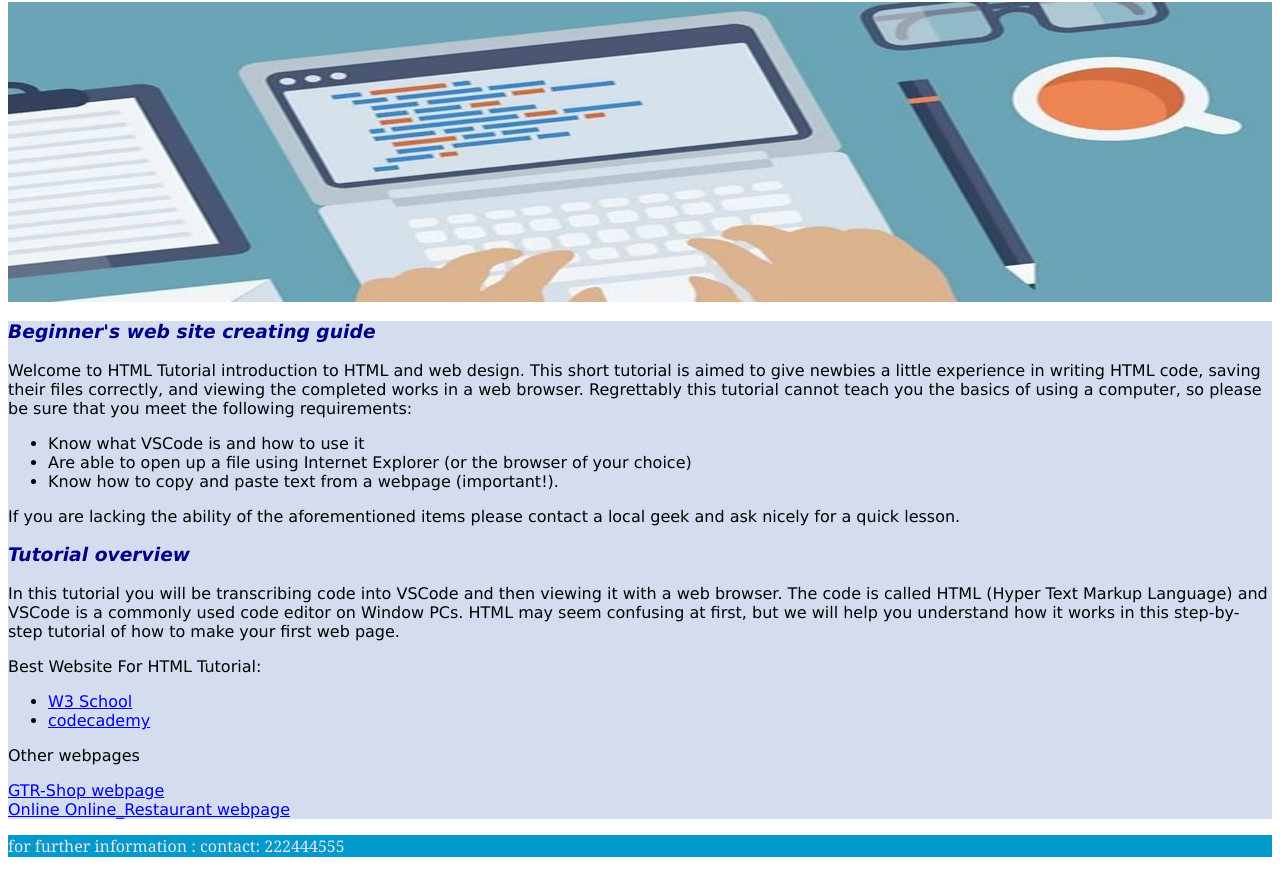
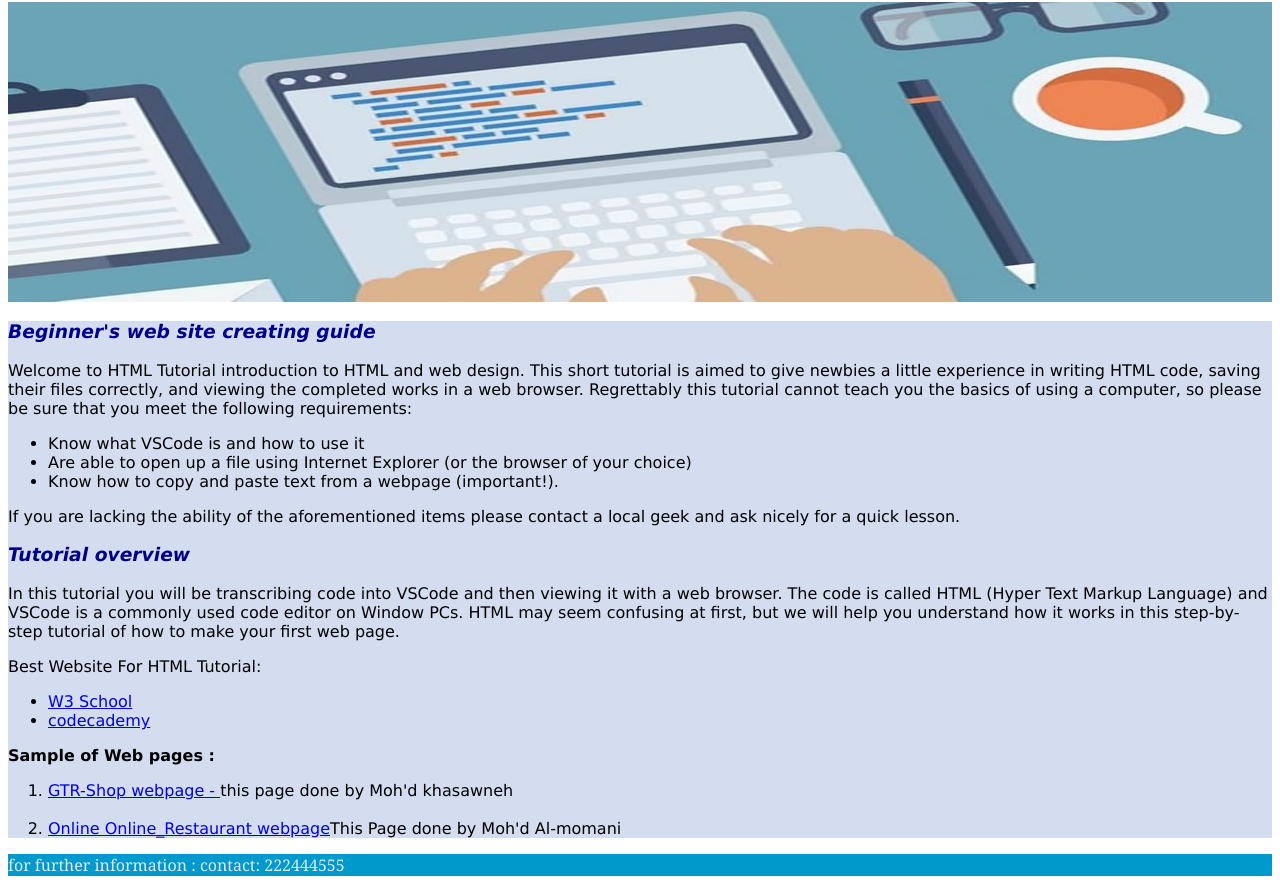
Before and after one commit to emansawalha/My-first-website, a plain HTML site: page index.html in a window 1280 px wide. Shown: the part 135-1027 px from the top of the page. Drawn offline with Linux system fonts and the light colour scheme.

Commit message:
last updates

```diff
--- a/index.html
+++ b/index.html
@@ -42,9 +42,11 @@
            </ul>
 
 
-     <p>Other webpages</p>
-    <a href="https://khasawneh07.github.io/GTR-Shop">GTR-Shop webpage</a><br>
-    <a href="https://m7madmomani.github.io/Online_Restaurant/">Online Online_Restaurant webpage</a>
+     <p style="font-weight: bold;">Sample of Web pages :</p>
+     <ol>
+   <li> <a href="https://khasawneh07.github.io/GTR-Shop">GTR-Shop webpage - </a> this page done by Moh'd khasawneh</li><br>
+    <li><a href="https://m7madmomani.github.io/Online_Restaurant/">Online Online_Restaurant webpage</a>This Page done by Moh'd Al-momani</li>
+     </ol>
 </article>
 </main>
 
```
